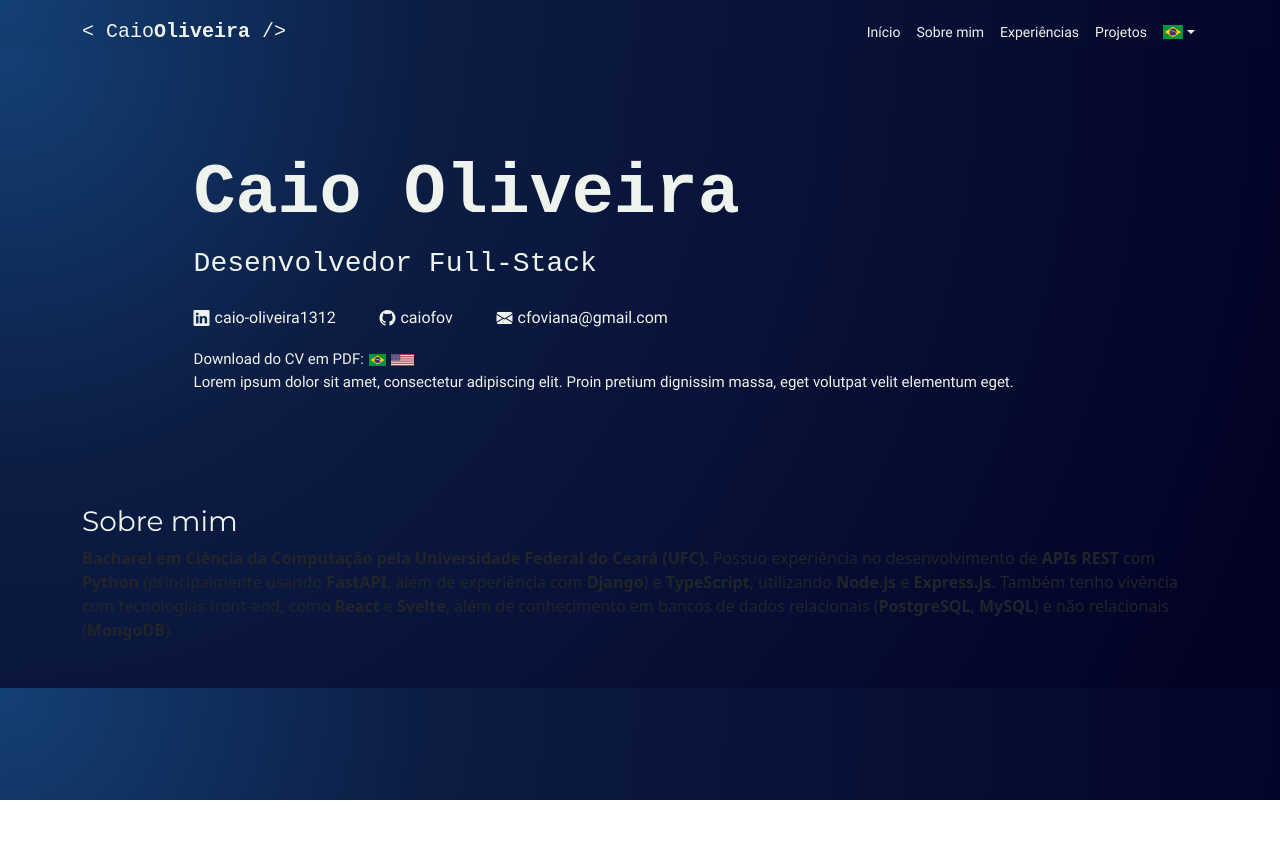
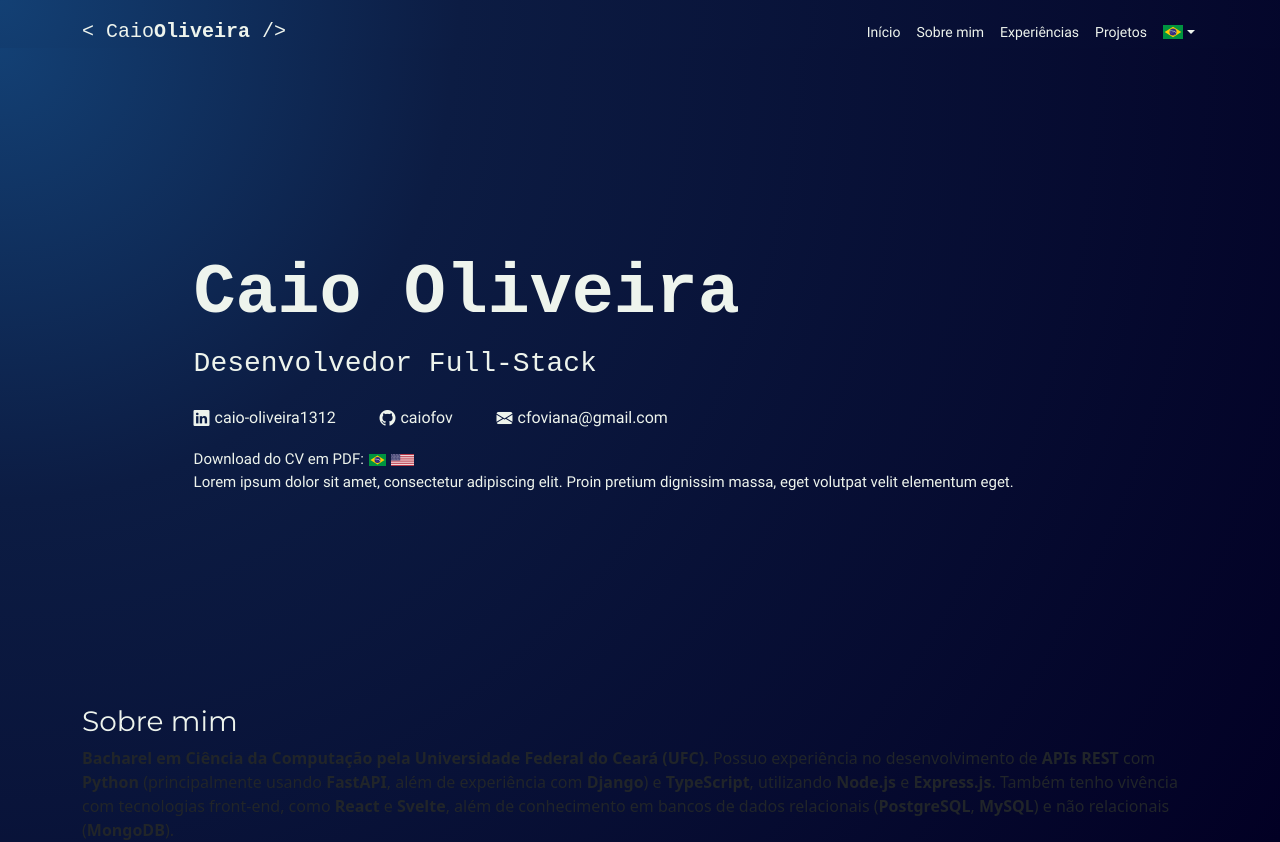
Before and after one commit to caiofov/caiofov.github.io, a React (Create React App) app: page / in a window 1280 px wide. Before the commit the page ends 800 px from the top, so only its background shows below. Built offline with nearby package versions, Linux system fonts and the light colour scheme.

Commit message:
styling scrollbar

```diff
--- a/src/App.css
+++ b/src/App.css
@@ -16,6 +16,8 @@
   --dark-button-hover: #92b5d5;
   --dark-alert: #ef5350;
   --dark-navbar-background: #134074;
+  --dark-scrollbar-background: #f1f1f11b;
+  --dark-scrollbar-handle: #888;
 
   --light-background: #f7f9fc;
   --light-primary: #1c1c1e;
@@ -49,6 +51,34 @@ p {
   font-family: var(--font-family-primary);
   font-size: 15px;
   color: var(--dark-primary);
+}
+
+section {
+  padding-top: 100px;
+}
+
+/* SCROLLBAR */
+/* width */
+::-webkit-scrollbar {
+  width: 10px;
+}
+
+/* Track */
+::-webkit-scrollbar-track,
+::-webkit-scrollbar-track-piece {
+  background: var(--dark-scrollbar-background);
+  border-radius: 10px;
+}
+
+/* Handle */
+::-webkit-scrollbar-thumb {
+  background: var(--dark-scrollbar-handle);
+  border-radius: 10px;
+}
+
+/* Handle on hover */
+::-webkit-scrollbar-thumb:hover {
+  background: var(--dark-button-hover);
 }
 /* TITLES */
 h1,
```
